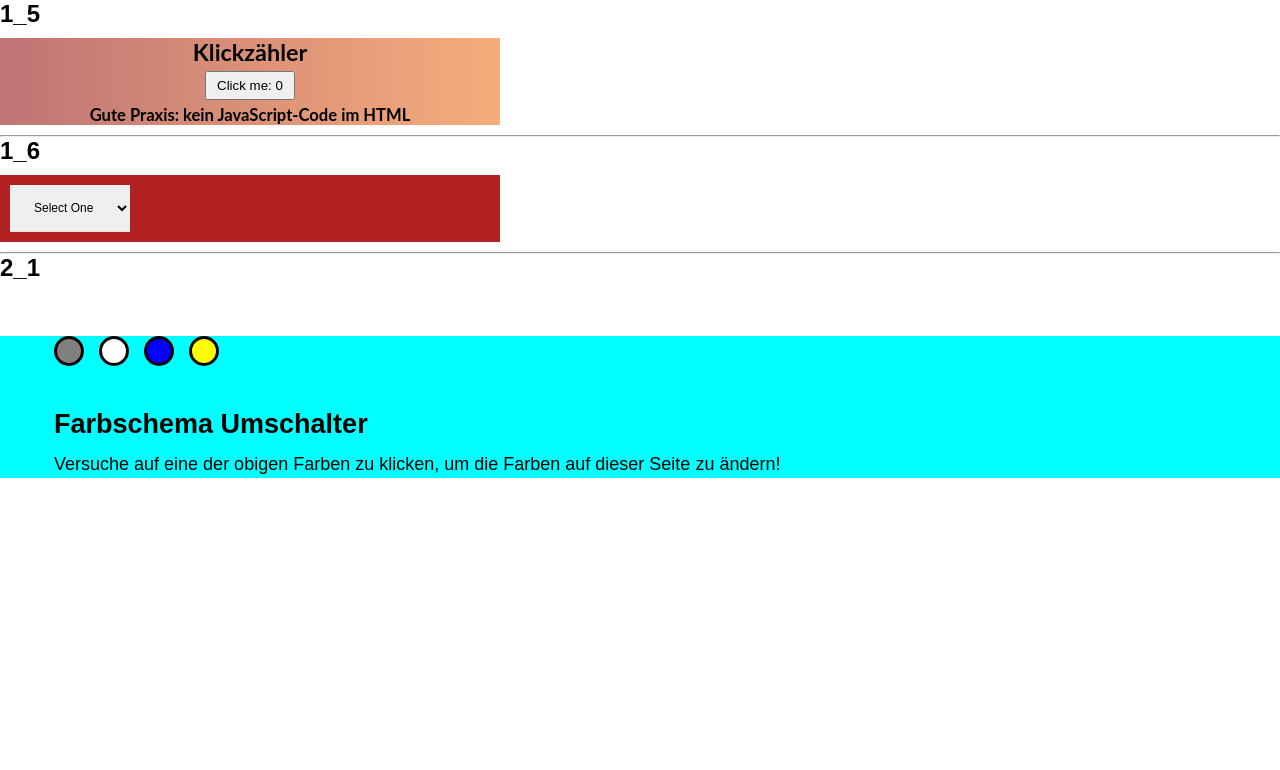
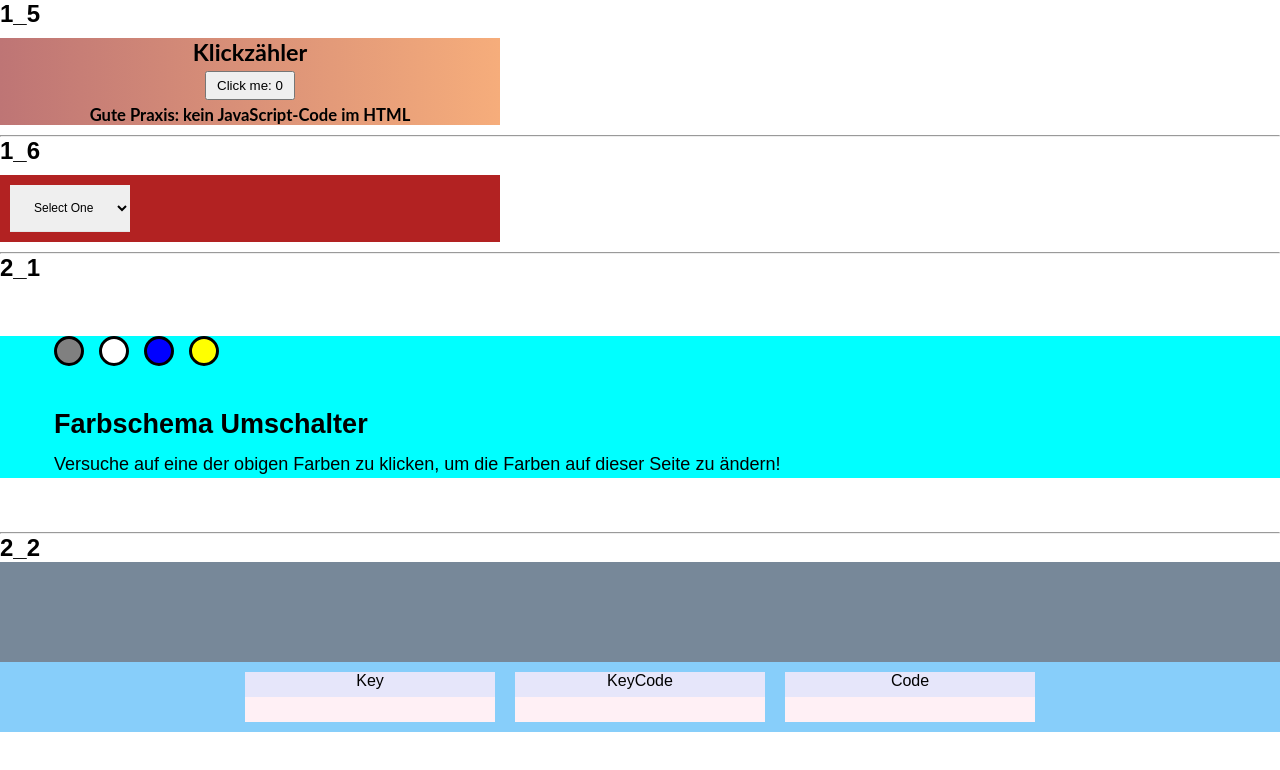
Before and after one commit to emilysupercode/events_lvl1-3, a plain HTML site: page index.html in a window 1280 px wide. Drawn offline with Linux system fonts and the light colour scheme.

Commit message:
2_2 completed

```diff
--- a/assets/css/style.css
+++ b/assets/css/style.css
@@ -121,3 +121,49 @@ select {
 .yellowButton {
     background: yellow;
 }
+
+/* ===========================
+    2_2
+===========================*/
+
+.exercise2_2 {
+    background-color: lightskyblue;
+    display: flex;
+    flex-direction: column;
+    justify-content: center;
+}
+
+.exercise2_2 p.largeKeyCode {
+    background-color: lightslategray;
+    height: 100px;
+    width: 100%;
+    font-size: 36px;
+    display: flex;
+    justify-content: center;
+    align-items: center;
+}
+
+.exercise2_2 .keyArea {
+
+    display: flex;
+    margin: 0 auto;
+    align-items: center;
+}
+
+.exercise2_2 .keyArea article {
+    margin: 10px;
+    width: 250px;
+    display: flex;
+    flex-direction: column;
+    text-align: center;
+    justify-content: center;
+}
+
+.exercise2_2 .keyArea article p {
+    background-color: lavender;
+    height: 25px;
+}
+
+.exercise2_2 .keyArea article p:nth-of-type(2) {
+    background-color: lavenderblush;
+}
--- a/assets/js/main.js
+++ b/assets/js/main.js
@@ -26,7 +26,6 @@ itemSelector.addEventListener("change", () => {
 // ==============================
 
 let appBg = document.getElementById("backgroundColor");
-console.log(appBg)
 
 function turnGray() {
     appBg.classList.add("grayButton");
@@ -55,3 +54,29 @@ function turnYellow() {
     appBg.classList.remove("blueButton")
     appBg.classList.add("yellowButton")
 }
+
+// ==============================
+//       2_2
+// ==============================
+
+let largeKeyCode = document.querySelector(".largeKeyCode");
+
+let keyWrite = document.querySelector("#keyWrite");
+console.log(keyWrite)
+
+let keyCodeWrite = document.querySelector("#keyCodeWrite");
+console.log(keyCodeWrite)
+
+let codeWrite = document.querySelector("#codeWrite");
+console.log(codeWrite)
+
+window.addEventListener("keydown", (event) => {
+    let key = event.key;
+    let keyCode = event.which;
+    let code = event.code;
+
+    largeKeyCode.innerHTML = keyCode;
+    keyWrite.innerHTML = key;
+    keyCodeWrite.innerHTML = keyCode;
+    codeWrite.innerHTML = code;
+})
--- a/index.html
+++ b/index.html
@@ -47,6 +47,25 @@
                 <p>Versuche auf eine der obigen Farben zu klicken, um die Farben auf dieser Seite zu ändern! </p>
             </section>
         </div>
+        <hr>
+        <h2>2_2</h2>
+        <div class="exercise2_2">
+            <p class="largeKeyCode"></p>
+            <section class="keyArea">
+                <article>
+                    <p>Key</p>
+                    <p id="keyWrite"></p>
+                </article>
+                <article>
+                    <p>KeyCode</p>
+                    <p id="keyCodeWrite"></p>
+                </article>
+                <article>
+                    <p>Code</p>
+                    <p id="codeWrite"></p>
+                </article>
+            </section>
+        </div>
     </main>
 
     <script src="./assets/js/main.js"></script>
```
